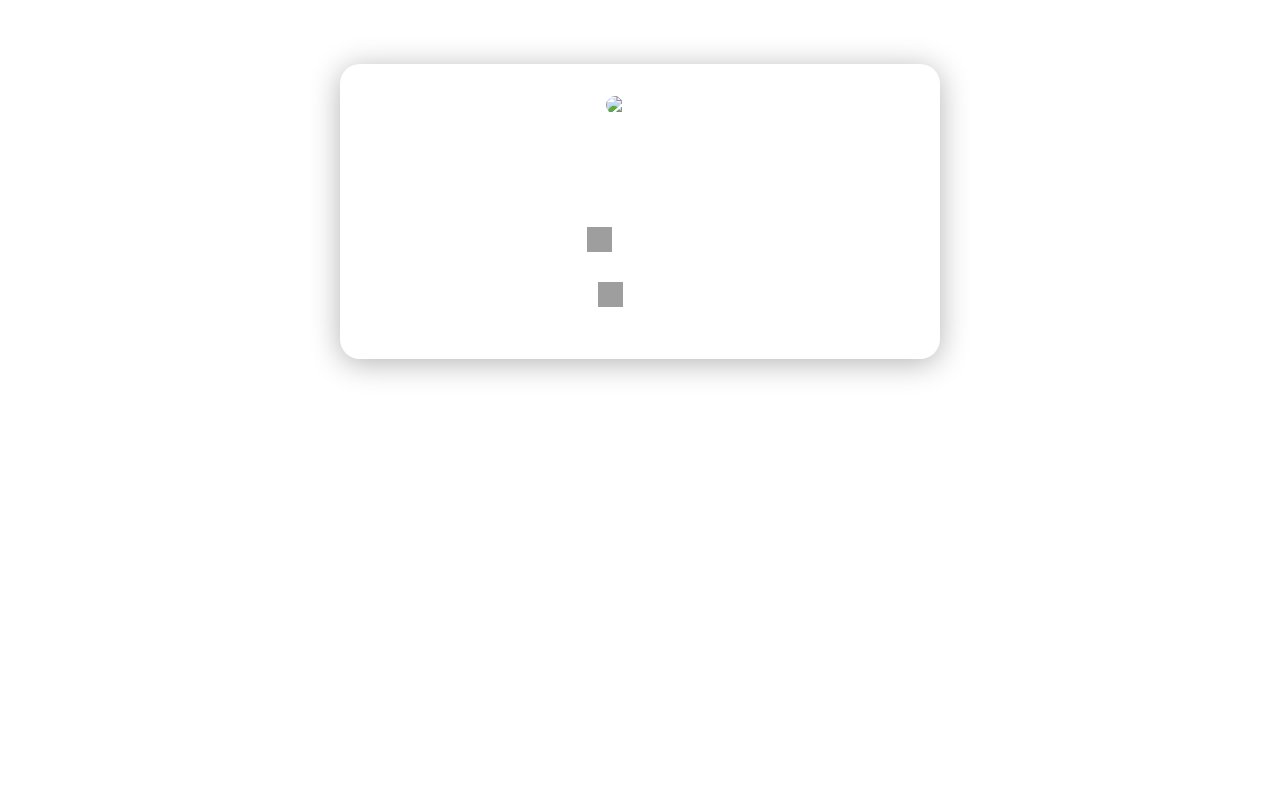
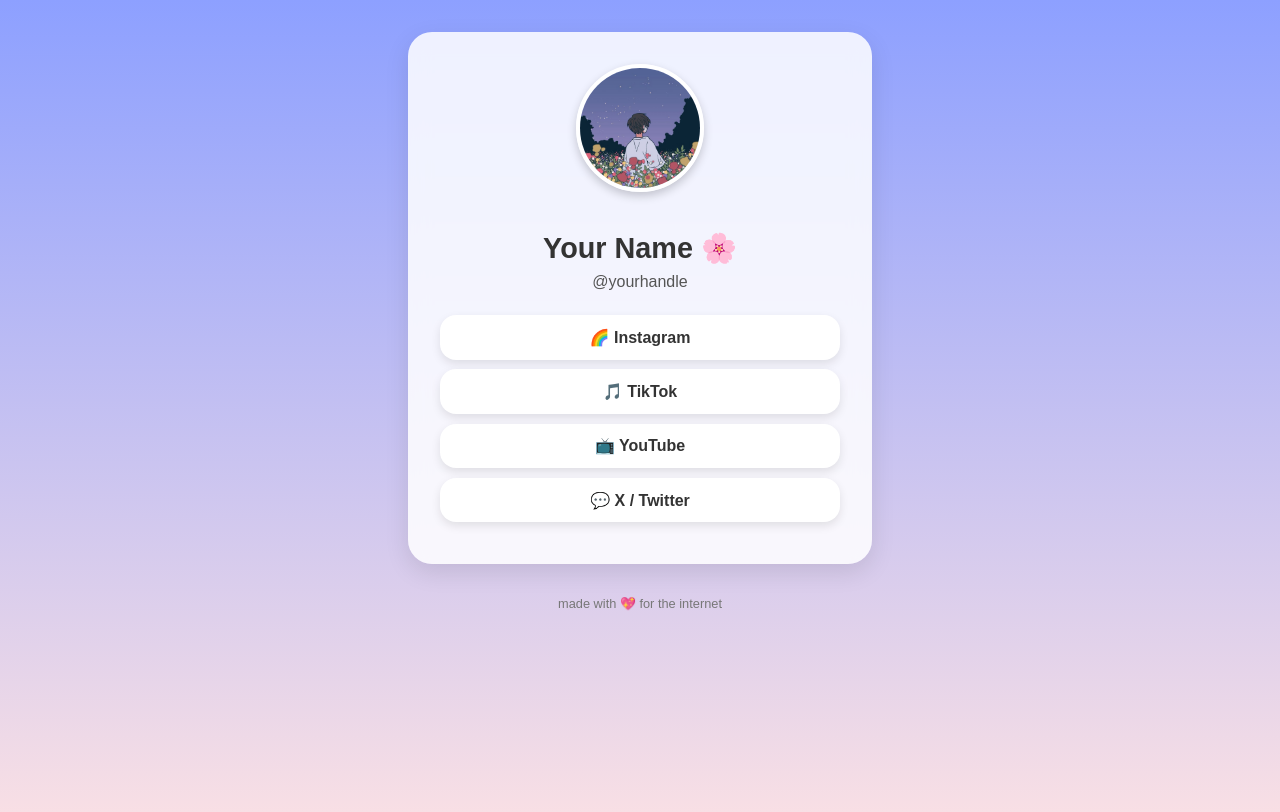
Before and after one commit to flwkrx-code/zzrlv.fr, a website: page index.html in a window 1280 px wide. Drawn offline with Linux system fonts and the light colour scheme; grey boxes are pictures that could not be loaded.

Commit message:
Update index.html

```diff
--- a/index.html
+++ b/index.html
@@ -3,36 +3,91 @@
 <head>
   <meta charset="UTF-8" />
   <meta name="viewport" content="width=device-width, initial-scale=1.0" />
-  <title>About Me</title>
-  <link rel="stylesheet" href="style.css" />
+  <title>My Social Links 🌙</title>
+  <style>
+    body {
+      margin: 0;
+      font-family: 'Poppins', sans-serif;
+      background: linear-gradient(180deg, #8da0ff 0%, #ffe3e3 100%);
+      display: flex;
+      flex-direction: column;
+      align-items: center;
+      justify-content: flex-start;
+      min-height: 100vh;
+      padding: 2rem 1rem;
+      color: #333;
+    }
+
+    .card {
+      background: rgba(255, 255, 255, 0.85);
+      backdrop-filter: blur(10px);
+      border-radius: 1.5rem;
+      box-shadow: 0 8px 25px rgba(0,0,0,0.1);
+      padding: 2rem;
+      max-width: 400px;
+      width: 100%;
+      text-align: center;
+    }
+
+    .profile-pic {
+      width: 120px;
+      height: 120px;
+      border-radius: 50%;
+      object-fit: cover;
+      border: 4px solid white;
+      margin-bottom: 1rem;
+      box-shadow: 0 4px 10px rgba(0,0,0,0.2);
+    }
+
+    h1 {
+      font-size: 1.8rem;
+      margin-bottom: 0.5rem;
+    }
+
+    p {
+      margin: 0.3rem 0 1.5rem;
+      color: #555;
+    }
+
+    .links a {
+      display: block;
+      margin: 0.6rem 0;
+      padding: 0.8rem 1rem;
+      background: #fff;
+      border-radius: 1rem;
+      box-shadow: 0 4px 10px rgba(0,0,0,0.1);
+      text-decoration: none;
+      color: #333;
+      font-weight: 600;
+      transition: transform 0.2s, box-shadow 0.2s;
+    }
+
+    .links a:hover {
+      transform: translateY(-3px);
+      box-shadow: 0 6px 15px rgba(0,0,0,0.15);
+    }
+
+    footer {
+      margin-top: 2rem;
+      font-size: 0.8rem;
+      color: #777;
+    }
+  </style>
 </head>
 <body>
-  <div class="background"></div>
-  <div class="content">
-    <img src="banner.png" alt="Banner" class="banner" />
-    <h1 id="name"></h1>
-    <p id="bio"></p>
-    <p id="location"></p>
-    <div class="links" id="links"></div>
+  <div class="card">
+    <img src="4a8acbb2471866ac871d60979274e9b0.png" alt="Profile Picture" class="profile-pic">
+    <h1>Your Name 🌸</h1>
+    <p>@yourhandle</p>
+
+    <div class="links">
+      <a href="https://instagram.com" target="_blank">🌈 Instagram</a>
+      <a href="https://tiktok.com" target="_blank">🎵 TikTok</a>
+      <a href="https://youtube.com" target="_blank">📺 YouTube</a>
+      <a href="https://twitter.com" target="_blank">💬 X / Twitter</a>
+    </div>
   </div>
 
-  <script>
-    async function loadData() {
-      const res = await fetch("../data.json");
-      const data = await res.json();
-      document.getElementById("name").innerText = data.name;
-      document.getElementById("bio").innerText = data.bio;
-      document.getElementById("location").innerText = data.location;
-      const linksDiv = document.getElementById("links");
-      data.links.forEach(link => {
-        const a = document.createElement("a");
-        a.href = link.url;
-        a.target = "_blank";
-        a.innerHTML = `<img src="${link.icon}" alt="${link.title}" /><span>${link.title}</span>`;
-        linksDiv.appendChild(a);
-      });
-    }
-    loadData();
-  </script>
+  <footer>made with 💖 for the internet</footer>
 </body>
 </html>
```
